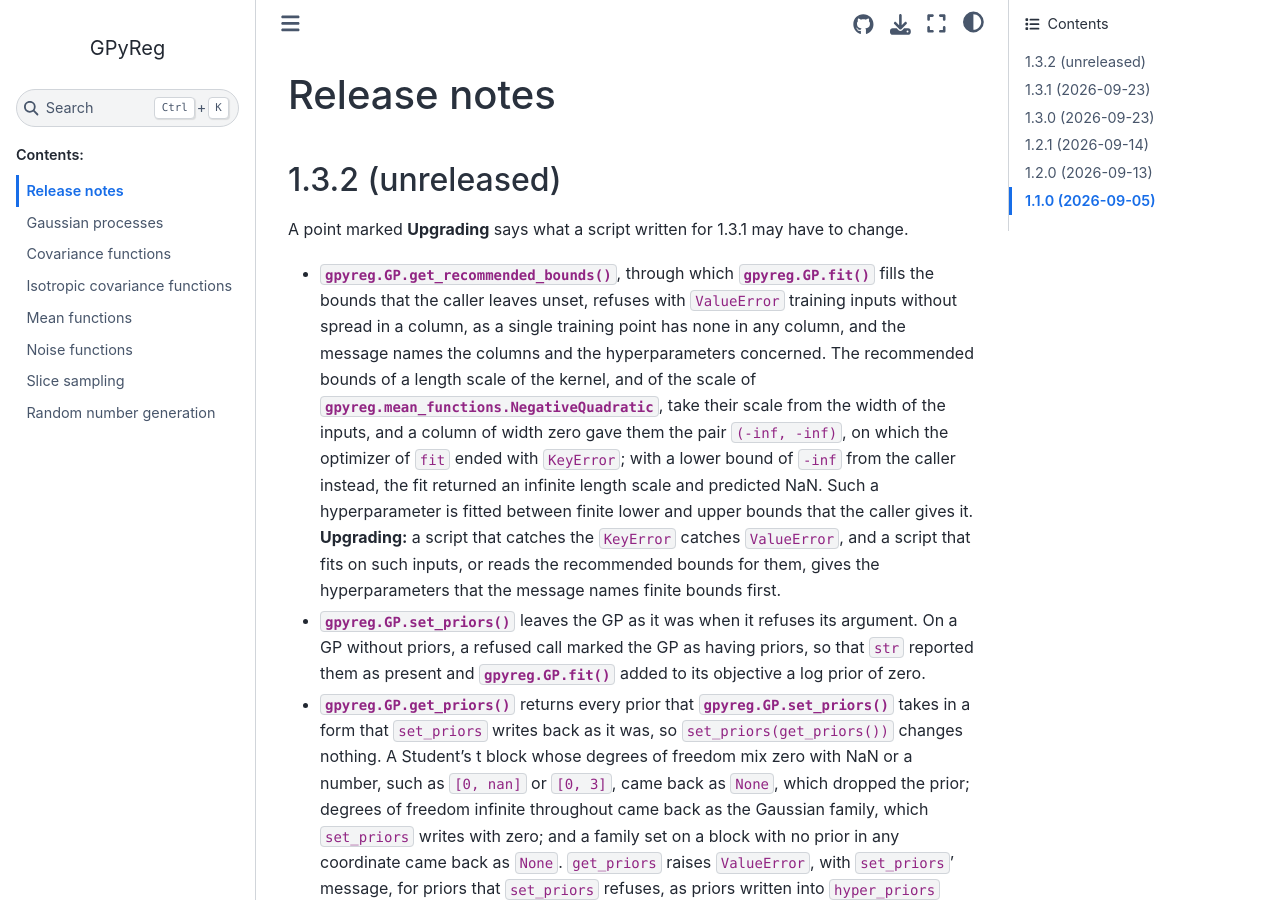
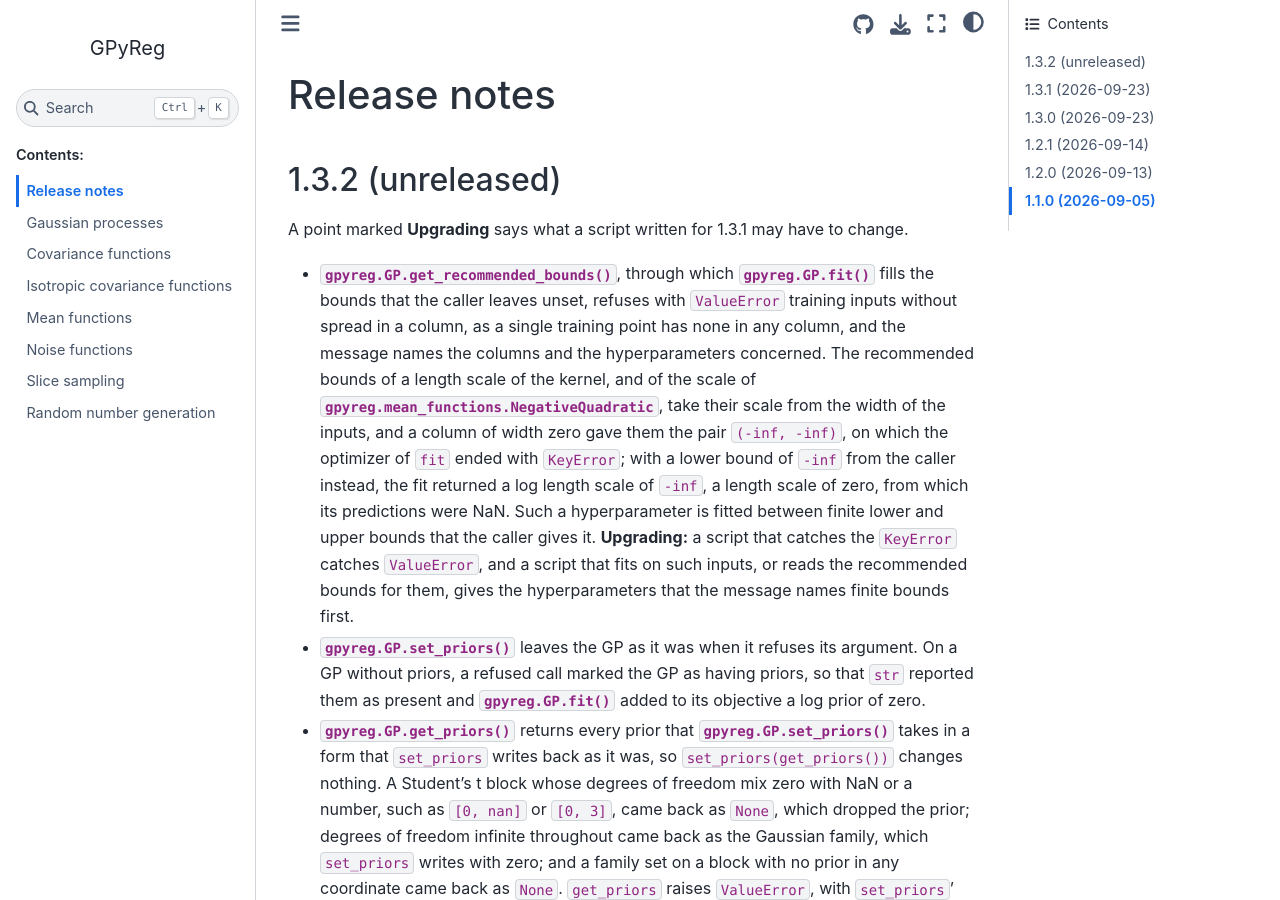
Before and after one commit to acerbilab/gpyreg, a Sphinx documentation site: the page built from docsrc/source/release_notes.rst, in a window 1280 px wide and 900 px high. Built offline with Sphinx 7.4.7 and the Sphinx Book theme 1.1.4, drawn with Linux system fonts in a browser that asks for light colours.

Commit message:
docs: the release note on inputs without spread states the fitted length scale of 1.3.1
The note said that, with a lower bound of -inf from the caller, the fit of 1.3.1 returned an infinite length scale. It returned a log length scale of -inf, a length scale of zero, for the column without spread, and its predictions were NaN from that length scale (seen on 1.3.1 for the squared exponential, Matern and rational quadratic kernels with the constant and negative quadratic means, a lower bound of -inf beside a finite upper bound and no hyperparameter samples: fitted log length scales [-2.66, -inf]). No docstring or message of the package says the same.

Co-Authored-By: Claude Opus 5.5 (1M context) <noreply@anthropic.com>

```diff
--- a/docsrc/source/release_notes.rst
+++ b/docsrc/source/release_notes.rst
@@ -17,7 +17,8 @@ to change.
   the width of the inputs, and a column of width zero gave them the pair
   ``(-inf, -inf)``, on which the optimizer of ``fit`` ended with
   ``KeyError``; with a lower bound of ``-inf`` from the caller instead,
-  the fit returned an infinite length scale and predicted NaN. Such a
+  the fit returned a log length scale of ``-inf``, a length scale of
+  zero, from which its predictions were NaN. Such a
   hyperparameter is fitted between finite lower and upper bounds that the
   caller gives it. **Upgrading:** a script that catches the ``KeyError``
   catches ``ValueError``, and a script that fits on such inputs, or reads
```
